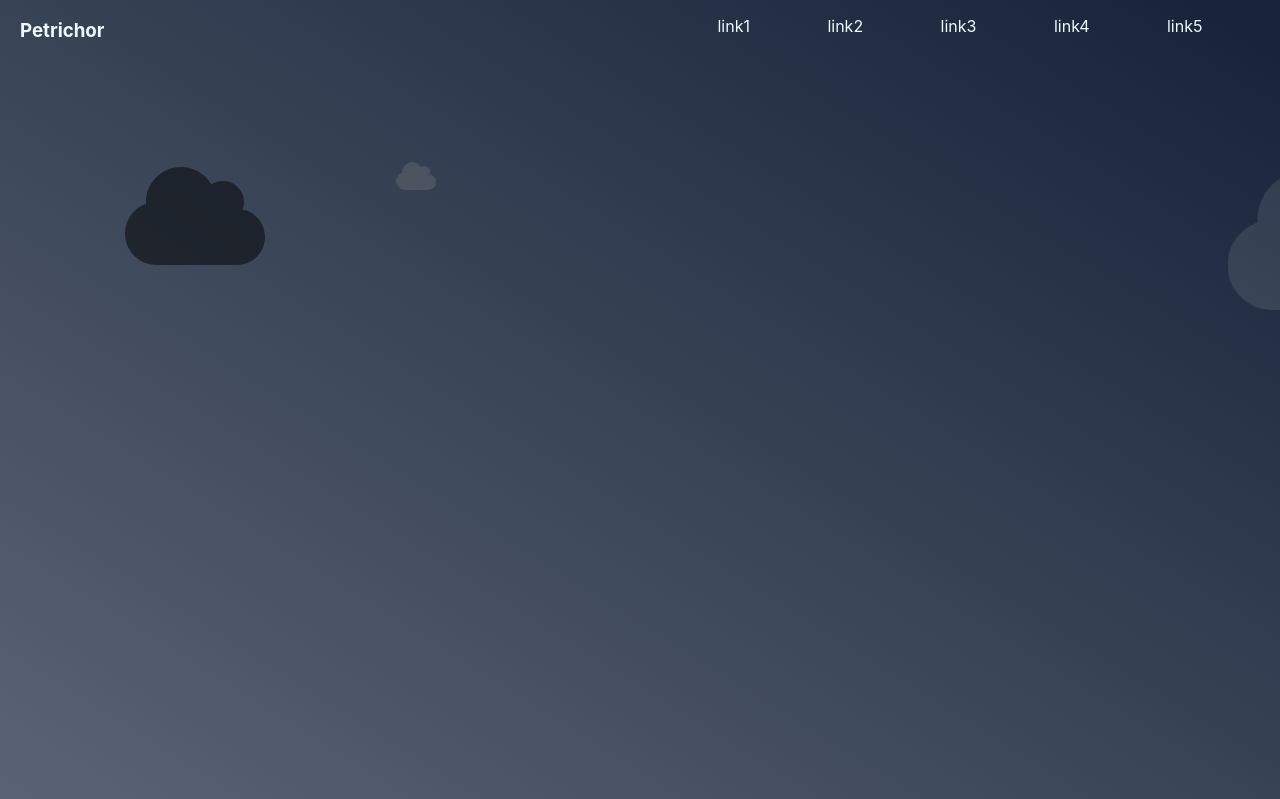
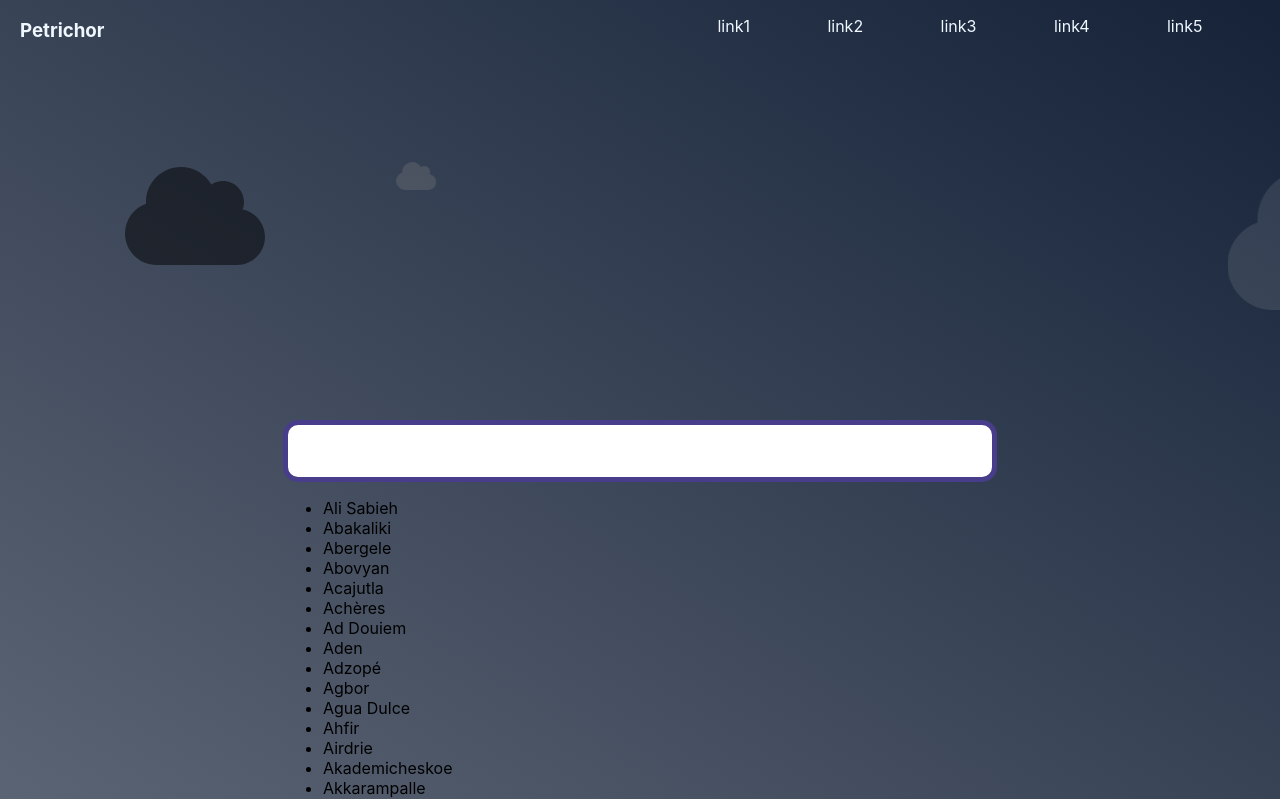
Before and after one commit to rohitanand11/petrichor, a React (Create React App) app: page / in a window 1280 px wide. Shown: the top 799 px of the page. Built offline with nearby package versions, Linux system fonts and the light colour scheme.

Commit message:
modified styling of app component

```diff
--- a/src/App.js
+++ b/src/App.js
@@ -1,16 +1,39 @@
 import React, { Component } from "react";
 import Header from './components/Header/Header';
+import Clouds from "./components/clouds/Clouds";
+import SearchBar from './components/search_bar/searchBar';
+
 import './assets/icons/Icons';
+import city_array from "./assets/data/citiesArray";
 import classes from "./App.module.css";
-import Clouds from "./components/clouds/Clouds";
+
 
 class App extends Component {
+
+  state = {
+    textValue:'',
+    suggestions:[...city_array],
+  }
+
+  handleTextValue = (event) => {
+    const value_input = event.target.value;
+
+    if(value_input.length()===0){
+      this.setState({textValue:value_input,suggestions:[]});
+    } else {
+    const regex = new RegExp(`${value_input}`,'i');
+    const suggest_list = this.state.suggestions.filter((el)=>el.test(regex));
+    this.setState({textValue:value_input,suggestions:suggest_list});
+    }
+  }
+
   render() {
     return (
       <React.Fragment>
         <div className={classes.container}></div>
         <Header/>
         <Clouds/>
+        <SearchBar textValue={this.state.textValue} change={this.handleTextValue} suggestions={this.state.suggestions}/>
       </React.Fragment>
     );
   }
```
